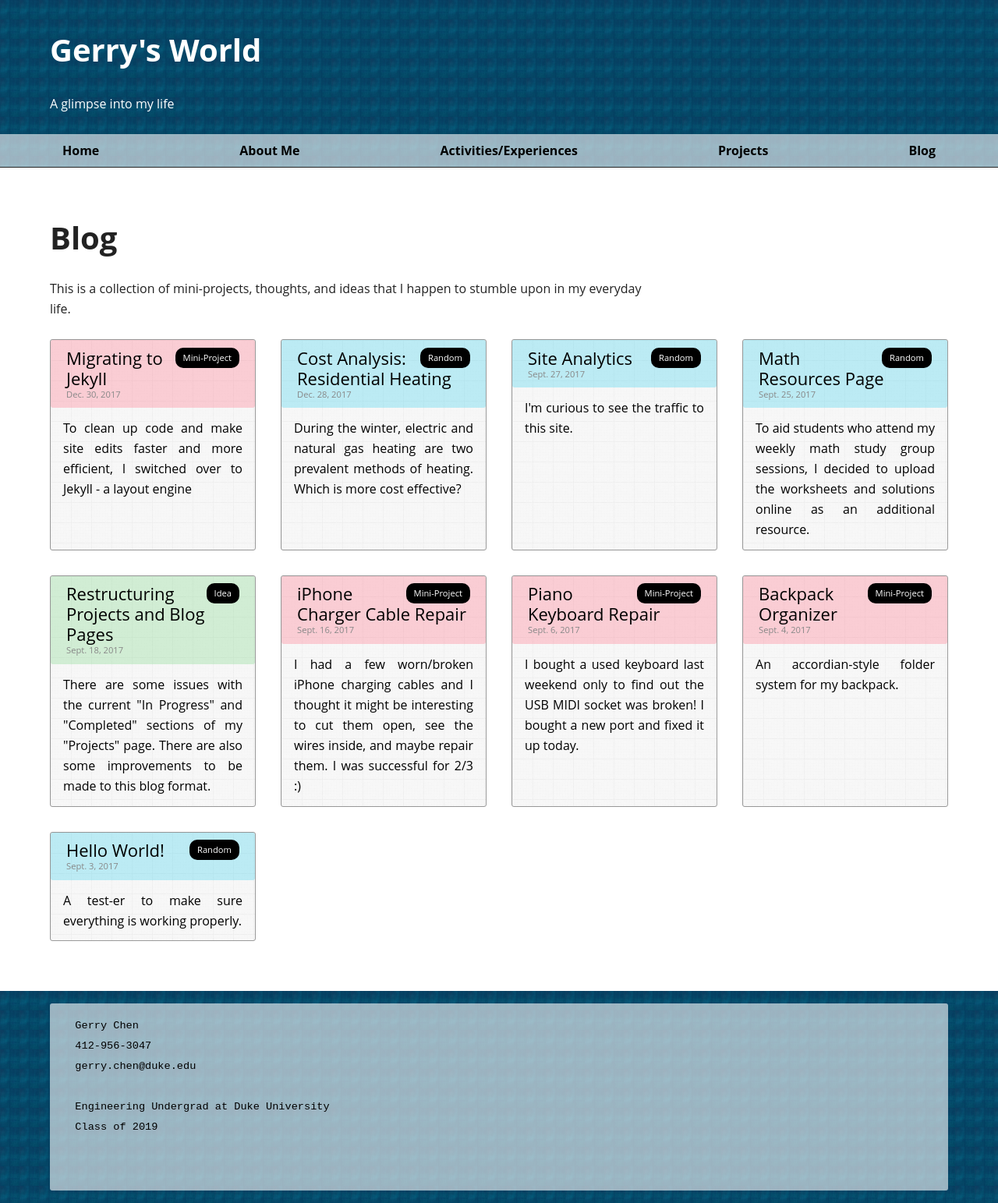
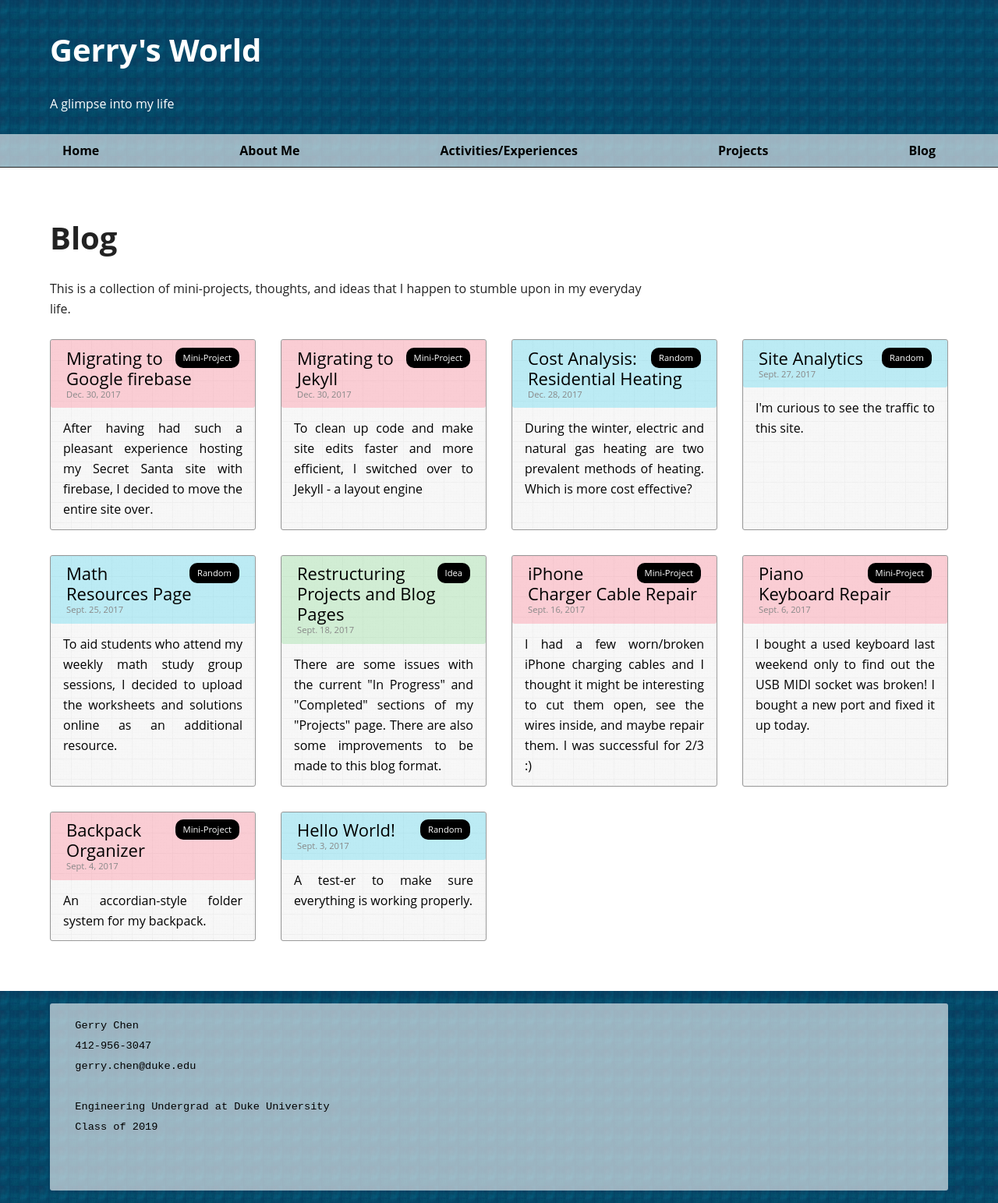
Before and after one commit to gchenfc/gerrysworld2, a Jekyll site: the page built from blog.html, in a window 1280 px wide. Shown: the whole page at 78% size. Built offline with Jekyll 4.4.1, drawn with Linux system fonts in a browser that asks for light colours; part of the change alters nothing that is shown.

Commit message:
blog update

```diff
--- /dev/null
+++ b/_blog/2017-12-30a/index.md
@@ -0,0 +1,32 @@
+---
+title: "Migrating to Google firebase"
+postType: "miniproject"
+postBlurb: "After having had such a pleasant experience hosting my Secret Santa site with firebase, I decided to move the entire site over."
+# date: Dec. 28, 2017
+---
+
+## Intro
+Google firebase is a plateform geared toward mobile app asset management and storage, but works great for web management and hosting as well.  I used firebase for the database of my <a href="triphi.gerrysworld.com">Secret Santa Site</a> so I decided to also host the secret santa site with firebase's hosting capability.  I was not disappointed.  Following, I decided to move the entire site over.
+
+## Github Pages vs Firebase
+The biggest factor in motivating my transition was the fact that firebase provides free, automatic SSL certificates.  Even though most people may not care or even notice which sites are served over https, it had bugged me from day one that my site would get a nasty red cross through the http - not secured part of the url on Google Chrome.  And who knows, maybe some day I'll have a real reason to need SSL certificates.
+
+There are, however, still a couple tradeoffs to consider.  I've summarized those which meant the most to me in below.
+
+#### SSL
+already explained above.  Github only offers SSL for github.io urls - i.e. no custom domains.  Firebase offers free, easy SSL certificates for custom domains.
+#### Updating code/site
+Since Github Pages is (obviously) powered by git, uploads are managed by git so full revision control is available.  Even though firebase has previous versions and rollback functionality, it has no "diff" recognition and uploads the entire project every time.  As far as I know, there's also no support for branches, local rollbacks, etc that git does so effortlessly.  According to one of the feature request threads, selective uploading is "on their agenda" but they don't yet "have a timeline" for it.  Until then, I have everything in a git repo as well to keep track of revisions.  The biggest grievance I have is that it takes forever to upload new verions to firebase.  I will likely start migrating assets to a different location (i.e. AWS S3, cloudflare) leaving only html/css in the firebase project to help mitigate this issue.  It's a better practice anyway.
+#### Usage Limits
+Both services offer 1GB of free storage, but whereas Github Pages offers 100 GB of downloads per month (i.e. user site acceesses/downloads), firebase only offers 10GB per month.  I definitely don't see this becoming an issue any time soon, but it's definitely something to keep in mind for the future.  Savings can also be realized by storing assets at another location as described earlier.
+#### Uptime/Speed
+I don't really know how these two services compare in this respect, but they are both fine for my needs now.
+
+### Other Options
+I've read that Surge is also somewhat popular, as well Netlify.  Netlify is definitely an appealing option with free https for custom domains as well as git support, but I'm currently having some issues with excessive build time.
+
+## How To:
+Switching over to firebase was such a breeze.  I took all of 3 minutes to type 2 terminal commands and that was pretty much it.  <a href="https://desiredpersona.com/google-firebase-hosting-jekyll/">Desired Persona</a> gives a good summary of the steps involved.  Since I had already set up firebase for the secret santa site, I skipped to "Setup a Firebase project".  After that, I just changed the appropriate A records in GoDaddy and everything was set.
+
+## Conclusion
+I think the main take-away here is that switching hosting providers is very quick and easy.  If ever I find better alternatives or my needs change, it's good to know that switching is a breeze and can be done in around 10 minutes from start to finish.
--- a/css/common.css
+++ b/css/common.css
@@ -143,7 +143,9 @@ table {
 
 td,
 th {
-  padding: 0; }
+  border: 1px solid #dddddd;
+  text-align: center;
+  padding: 8px;}
 
 /* Images
    ========================================================================== */
```
Also changed, not shown: _blog/2017-12-30/newMarkdown.png (deleted), _blog/2017-12-30/oldHTML.png (deleted), 2 other files.
